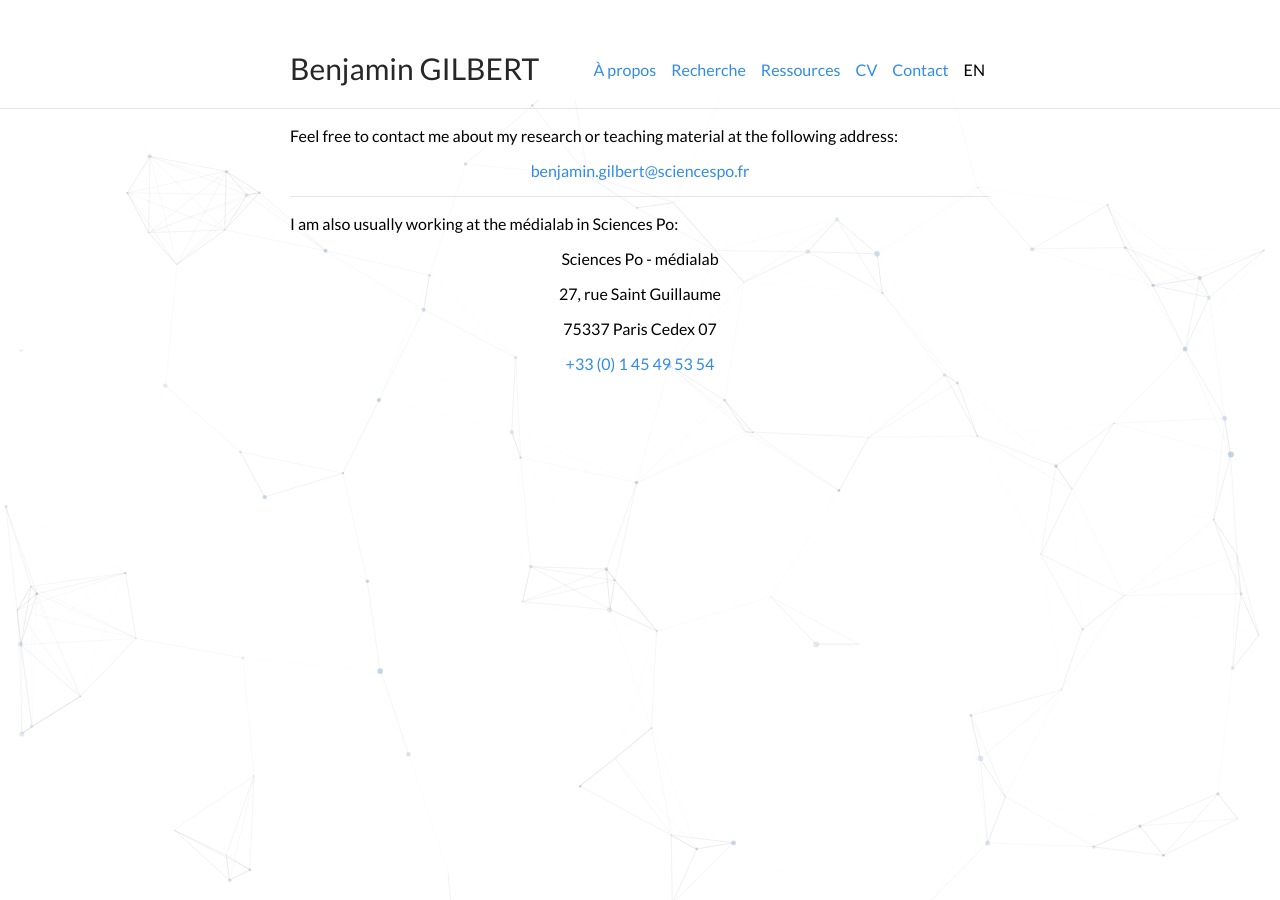
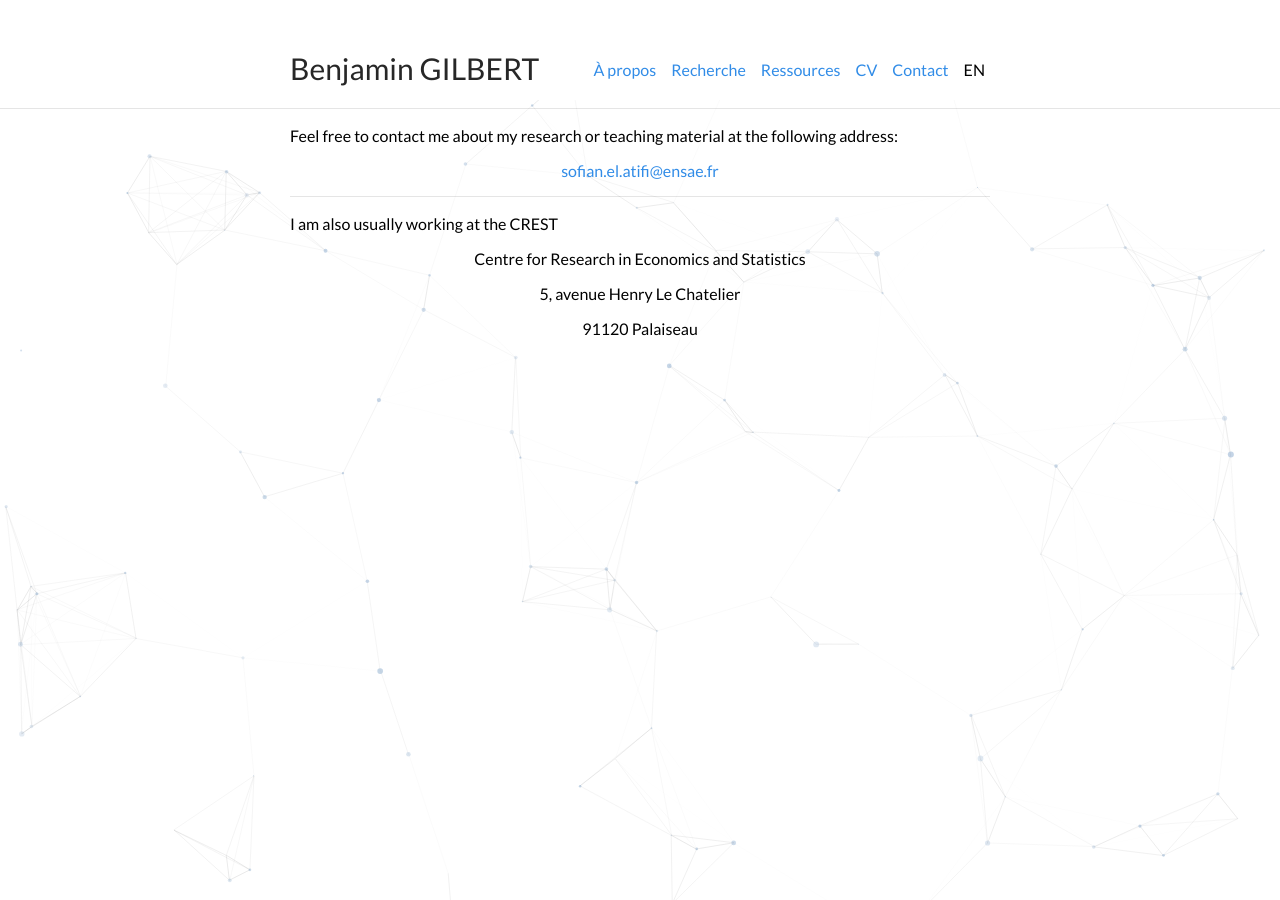
Before and after one commit to sofianelatifi/sofianelatifi.github.io, a Jekyll site: the page built from en/contact.md, in a window 1280 px wide. Built offline with Jekyll 4.4.1, drawn with Linux system fonts in a browser that asks for light colours.

Commit message:
Update contact.md

```diff
--- a/en/contact.md
+++ b/en/contact.md
@@ -10,7 +10,7 @@ is_contact: true
 
 <p> Feel free to contact me about my research or teaching material at the following address: </p>
 
-<p style="text-align:center"><a href = "mailto:benjamin.gilbert@sciencespo.fr">benjamin.gilbert@sciencespo.fr</a></p>
+<p style="text-align:center"><a href = "mailto:sofian.el.atifi@ensae.fr">sofian.el.atifi@ensae.fr</a></p>
 
 </div>
 
@@ -18,14 +18,12 @@ is_contact: true
 
 <div style="text-align: justify">
 
-<p> I am also usually working at the médialab in Sciences Po:</p>
+<p> I am also usually working at the CREST</p>
 
-<p style="text-align:center">Sciences Po - médialab</p>
+<p style="text-align:center">Centre for Research in Economics and Statistics</p>
 
-<p style="text-align:center">27, rue Saint Guillaume</p>
+<p style="text-align:center">5, avenue Henry Le Chatelier</p>
 
-<p style="text-align:center">75337 Paris Cedex 07</p>
-
-<p style="text-align:center"><a href = "tel:+330145495354">+33 (0) 1 45 49 53 54</a></p>
+<p style="text-align:center">91120 Palaiseau</p>
 
 </div>
```
